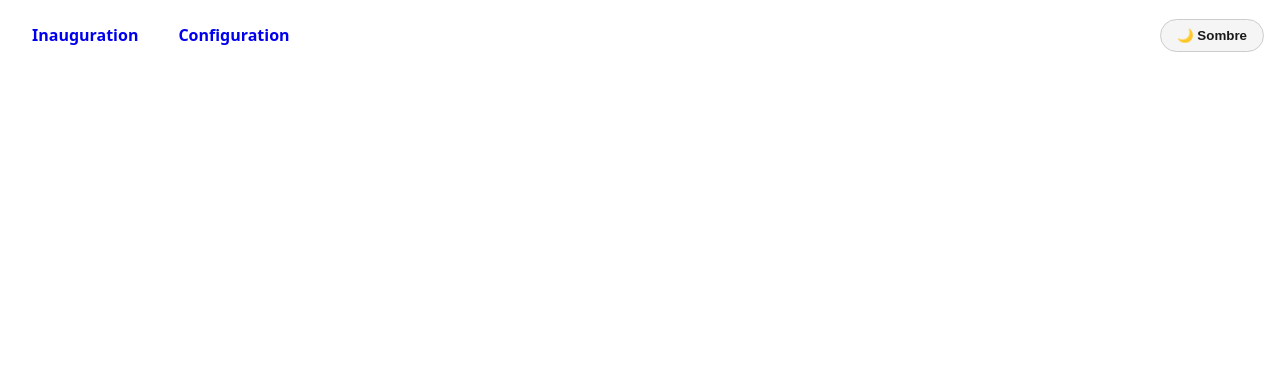
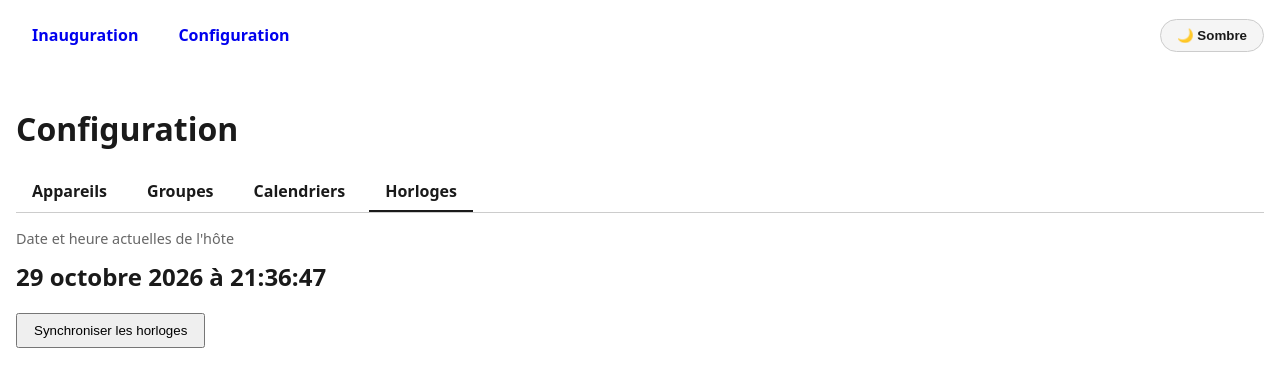
Before and after one commit to guime7000/appestrio, a Vue app in the folder frontend/: page /configuration/horloges in a window 1280 px wide. Shown: the top 386 px of the page. Built offline with nearby package versions, Linux system fonts and the light colour scheme.

Commit message:
Add clock synchronisation page

```diff
--- a/frontend/src/router/index.ts
+++ b/frontend/src/router/index.ts
@@ -29,6 +29,11 @@ const router = createRouter({
           name: "configuration-calendars",
           component: () => import("@/views/CalendarsView.vue"),
         },
+        {
+          path: "horloges",
+          name: "configuration-clocks",
+          component: () => import("@/views/HorlogesView.vue"),
+        },
       ],
     },
   ],
--- a/frontend/src/views/ConfigurationView.vue
+++ b/frontend/src/views/ConfigurationView.vue
@@ -3,6 +3,7 @@ const tabs = [
   { to: { name: "configuration-devices" }, label: "Appareils" },
   { to: { name: "configuration-groups" }, label: "Groupes" },
   { to: { name: "configuration-calendars" }, label: "Calendriers" },
+  { to: { name: "configuration-clocks" }, label: "Horloges" },
 ];
 </script>
 
--- /dev/null
+++ b/frontend/src/views/HorlogesView.vue
@@ -0,0 +1,55 @@
+<script setup lang="ts">
+import { onBeforeUnmount, onMounted, ref } from "vue";
+
+const now = ref(new Date());
+let timer: ReturnType<typeof setInterval> | undefined;
+
+const formatter = new Intl.DateTimeFormat("fr-FR", {
+  dateStyle: "long",
+  timeStyle: "medium",
+});
+
+onMounted(() => {
+  timer = setInterval(() => {
+    now.value = new Date();
+  }, 1000);
+});
+
+onBeforeUnmount(() => {
+  clearInterval(timer);
+});
+</script>
+
+<template>
+  <div class="clock-panel">
+    <p class="clock-label">Date et heure actuelles de l'hôte</p>
+    <p class="clock-value">{{ formatter.format(now) }}</p>
+    <button type="button" class="sync-button">Synchroniser les horloges</button>
+  </div>
+</template>
+
+<style scoped>
+.clock-panel {
+  display: flex;
+  flex-direction: column;
+  align-items: flex-start;
+  gap: 0.75rem;
+}
+
+.clock-label {
+  margin: 0;
+  color: var(--color-muted);
+  font-size: 0.9rem;
+}
+
+.clock-value {
+  margin: 0;
+  font-size: 1.5rem;
+  font-weight: bold;
+}
+
+.sync-button {
+  margin-top: 0.5rem;
+  padding: 0.5rem 1rem;
+}
+</style>
```
